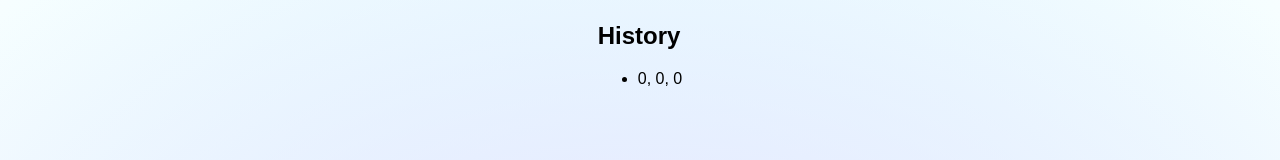
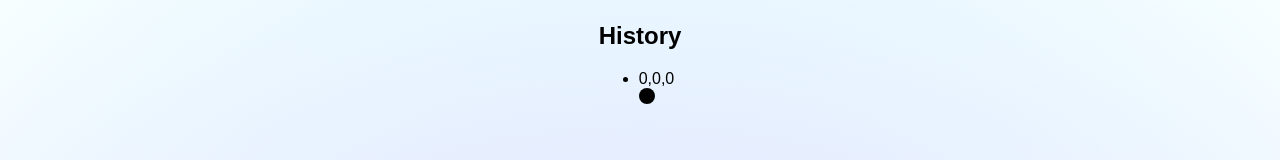
Before and after one commit to leonardo-vargas-de-paula/react-rgb, a React (Create React App) app: page / in a window 1280 px wide. Both pictures are taken after a click on the button "Save Color". Shown: the part 382-542 px from the top of the page. Built offline with nearby package versions, Linux system fonts and the light colour scheme.

Commit message:
feat: adiciona um pequeno preview da cor no history

```diff
--- a/src/components/History/index.js
+++ b/src/components/History/index.js
@@ -1,11 +1,14 @@
 import "./styles.css";
+import ColorBox from "../ColorBox";
 
 function History({ data }) {
 
     const getColor = (rgb) => (
-        <li key={rgb.join()}>
-            {rgb.join(", ")}
-        </li>
+        <div className="history-response">
+            <li key={rgb.join()}>{rgb.join()}</li>
+            <ColorBox backgroundColor={`rgb(${rgb.join(',')})`} type="history" />
+        </div>
+
     )
     return (
         <section>
```
